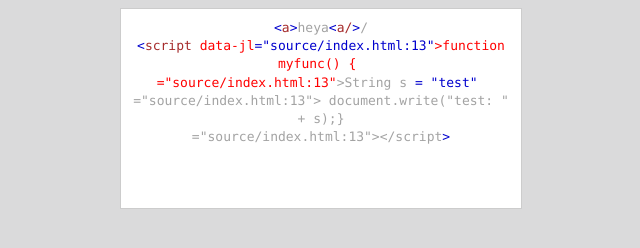
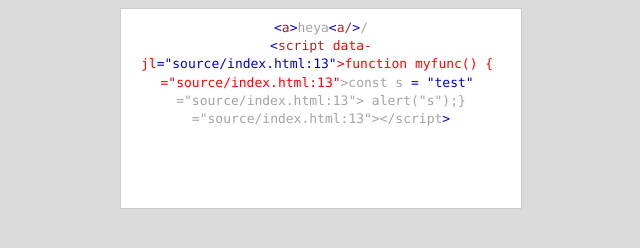
Before and after one commit to FreddieCrew/js-syntax-highlighthing, a plain HTML site: page source/index.html in a window 1280 px wide. Shown: the whole page, without its empty margins (327-967 px from the left). Drawn offline with Linux system fonts and the light colour scheme.

Commit message:
Update index.html

```diff
--- a/source/index.html
+++ b/source/index.html
@@ -10,7 +10,7 @@
 </head>
 
 <body>
-<div class="Code" id="Code">&lt;a&gt;heya&lta/&gt/<br/>&ltscript<br/>function myfunc() {&nbsp;<br/>String s = "test"&nbsp;<br/>&nbsp;document.write("test: " + s);}<br/>&lt;/script&gt
+<div class="Code" id="Code">&lt;a&gt;heya&lta/&gt/<br/>&ltscript<br/>function&nbsp;myfunc()&nbsp;{&nbsp;<br/>const s = "test"&nbsp;<br/>&nbsp;alert("s");}<br/>&lt;/script&gt
 </div>
 </body>
 
@@ -34,7 +34,7 @@ function w3CodeColor(elmnt, mode) {
   var jscolor = "black";
   var jskeywordcolor = "mediumblue";
   var jsstringcolor = "brown";
-  var jsnumbercolor = "red";
+  var jsnumbercolor = "yellow";
   var jspropertycolor = "black";
   elmntObj.style.fontFamily = "Consolas,'Courier New', monospace";
   if (!lang) {lang = "html"; }
```
